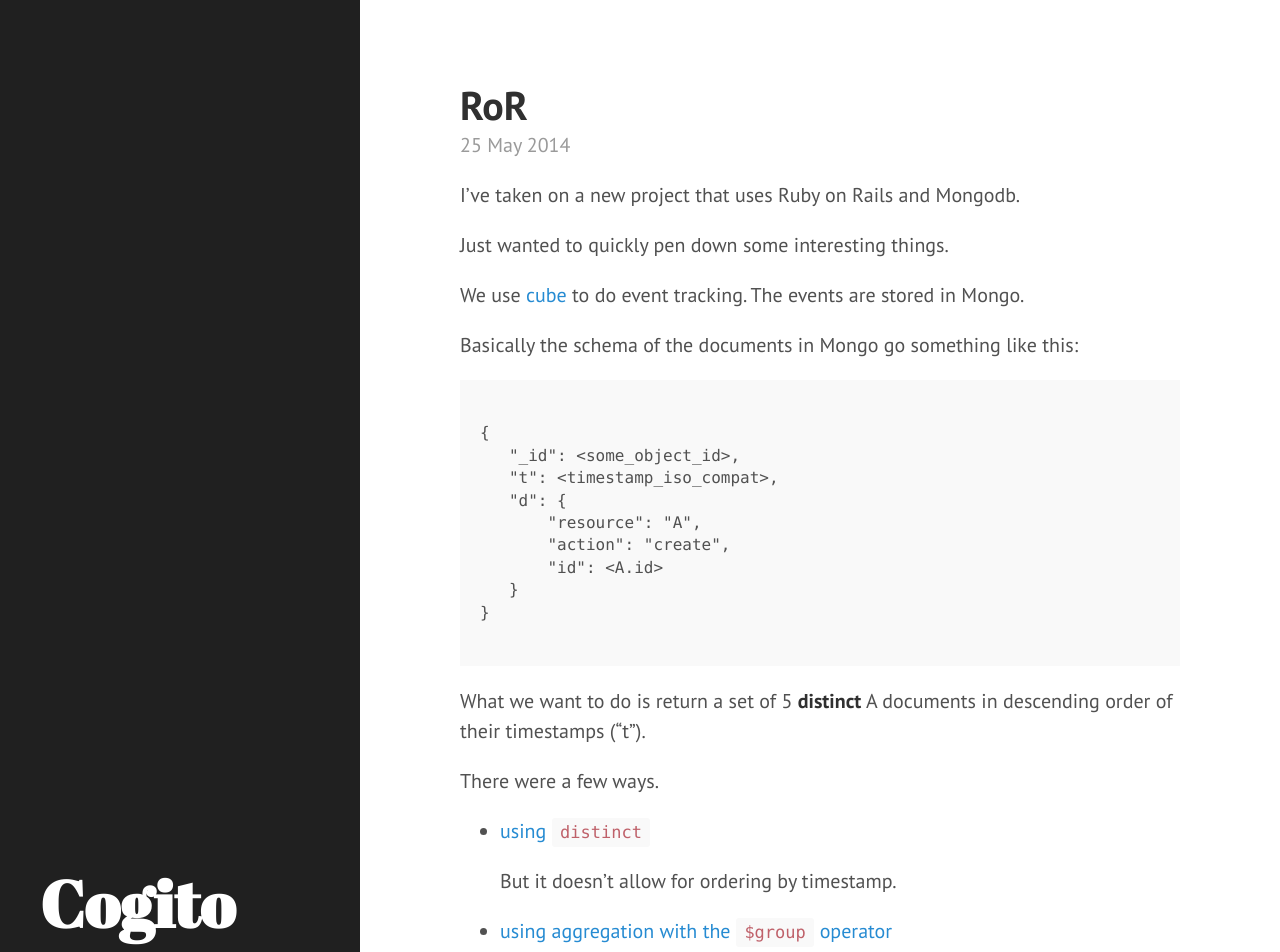
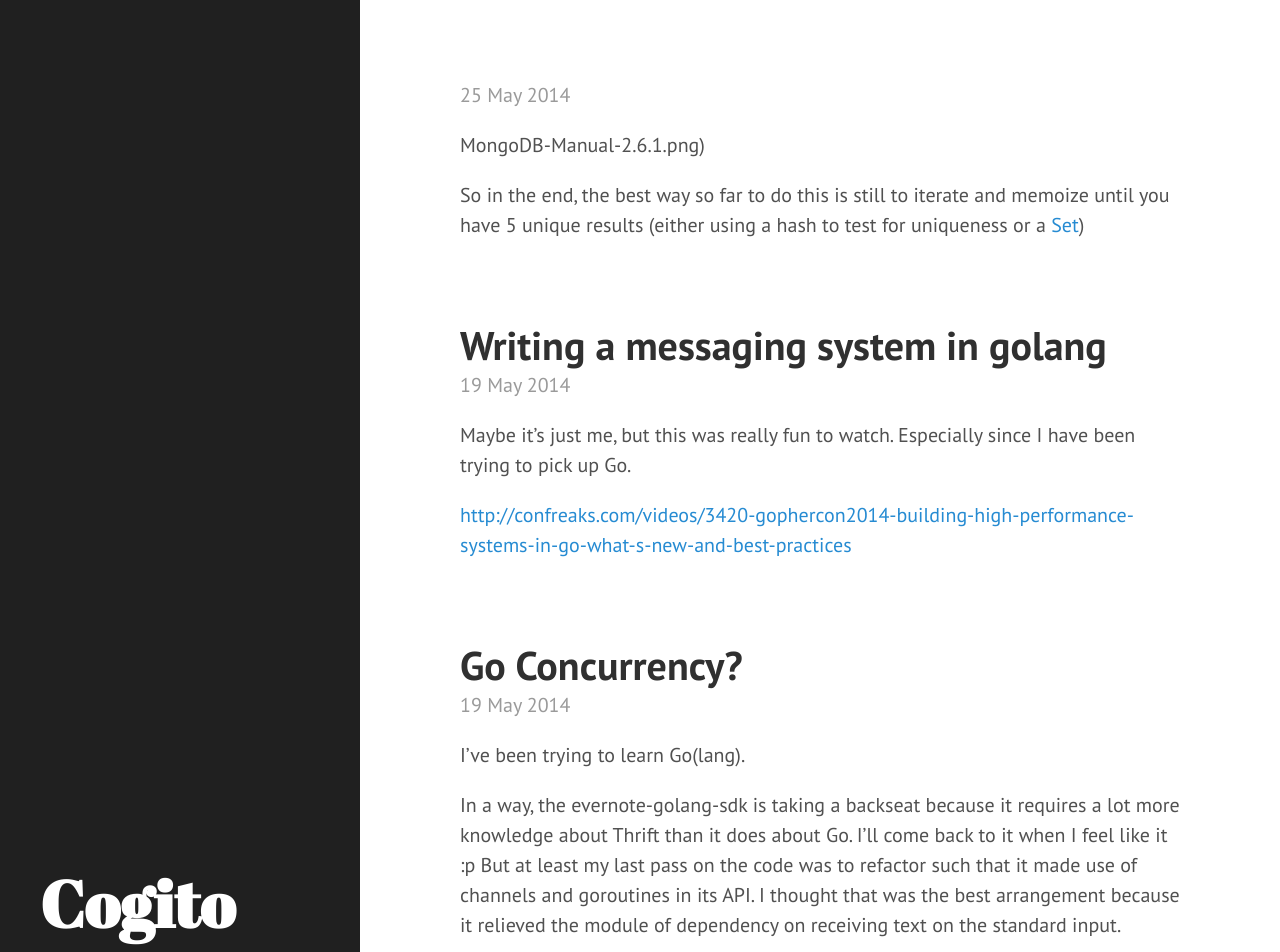
Before and after one commit to quekshuy/oldquekshuy.github.io, a Jekyll site: the page built from index.html, in a window 1280 px wide and 1400 px high. Shown: the top 952 px of the window. Built offline with Jekyll 4.4.1, drawn with Linux system fonts in a browser that asks for light colours; the list of posts is cut into pages by our own code; some of the changed text lies outside the part shown; grey boxes are pictures that could not be loaded.

Commit message:
Post update: RoR #1 MongoDB

````diff
--- a/_posts/2014-05-25-ror-1-mongodb.markdown
+++ b/_posts/2014-05-25-ror-1-mongodb.markdown
@@ -1,43 +1,8 @@
 ---
 published: true
-title: RoR #1 MongoDB
+title: RoR 1: MongoDB
 layout: post
 ---
-I've taken on a new project that uses Ruby on Rails and Mongodb.
-
-Just wanted to quickly pen down some interesting things.
-
-We use [cube](http://github.com/square/cube) to do event tracking. The events are stored in Mongo.
-
-Basically the schema of the documents in Mongo go something like this:
-
-```!json
-
-{
-   "_id": <some_object_id>,
-   "t": <timestamp_iso_compat>,
-   "d": {
-       "resource": "A",
-       "action": "create",
-       "id": <A.id>
-   }
-}
-
-```
-
-
-What we want to do is return a set of 5 __distinct__ A documents in descending order of their timestamps ("t").
-
-There were a few ways.
-
-* [using `distinct`](http://api.mongodb.org/ruby/current/Mongo/Collection.html#distinct-instance_method)
-
-  But it doesn't allow for ordering by timestamp.
-
-* [using aggregation with the `$group` operator](https://github.com/mongodb/mongo-ruby-driver/wiki/Aggregation-Framework-Examples)
-
-  Was hinted at by [this](http://stackoverflow.com/questions/18326345/mongodb-java-driver-distinct-with-sort) post. But found out that i thought wrong.
-  `$group` doesn't allow for ordering by fields.
-  ![no $group order](https://www.evernote.com/shard/s2/sh/0aff3ae4-56de-400e-b2d0-aeed23fda4f3/3f756532aa36b12960eeb335aa01dc6d/deep/0/$group-(aggregation)---MongoDB-Manual-2.6.1.png)
+MongoDB-Manual-2.6.1.png)
 
 So in the end, the best way so far to do this is still to iterate and memoize until you have 5 unique results (either using a hash to test for uniqueness or a [Set](http://www.ruby-doc.org/stdlib-1.9.3/libdoc/set/rdoc/Set.html))
````
